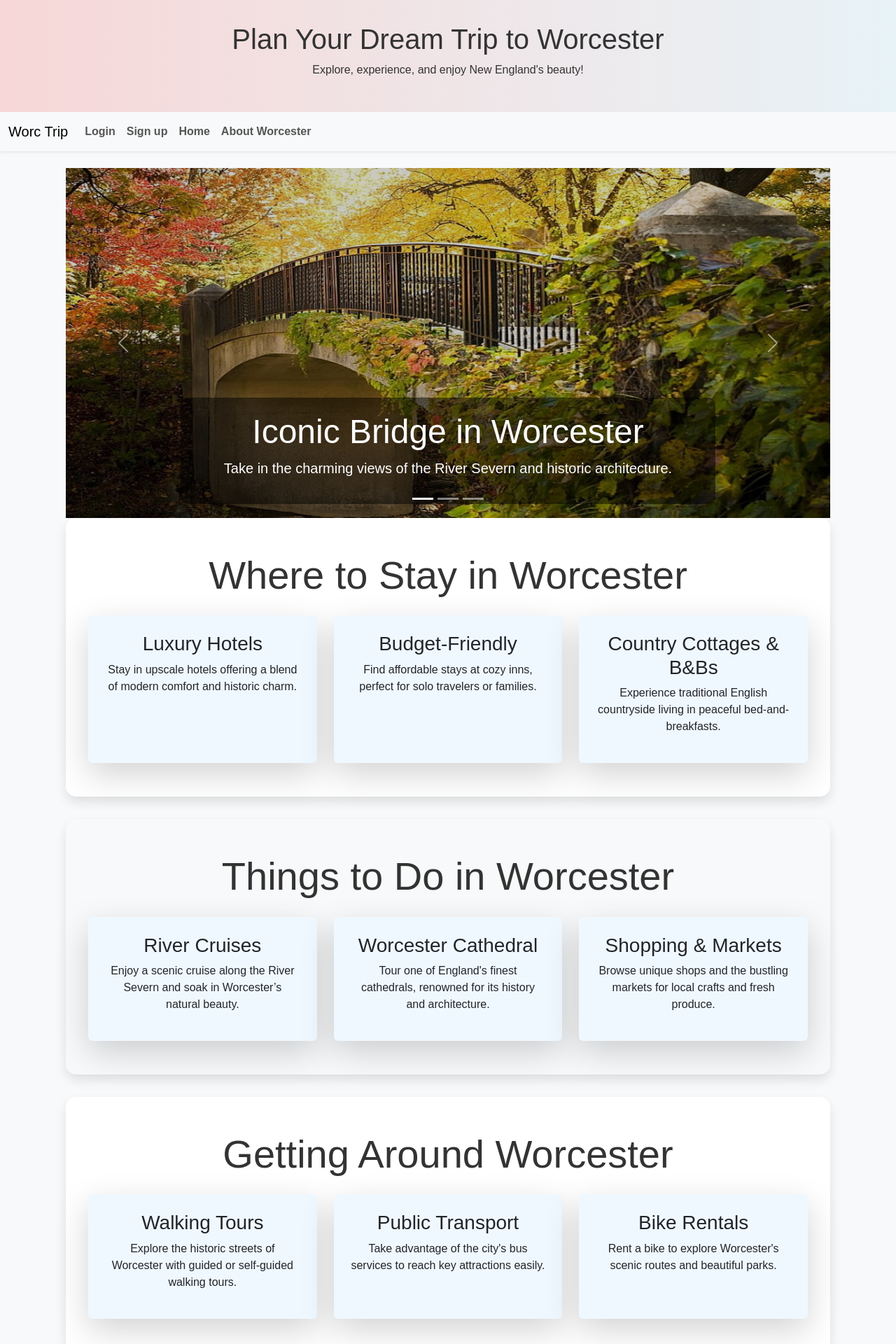
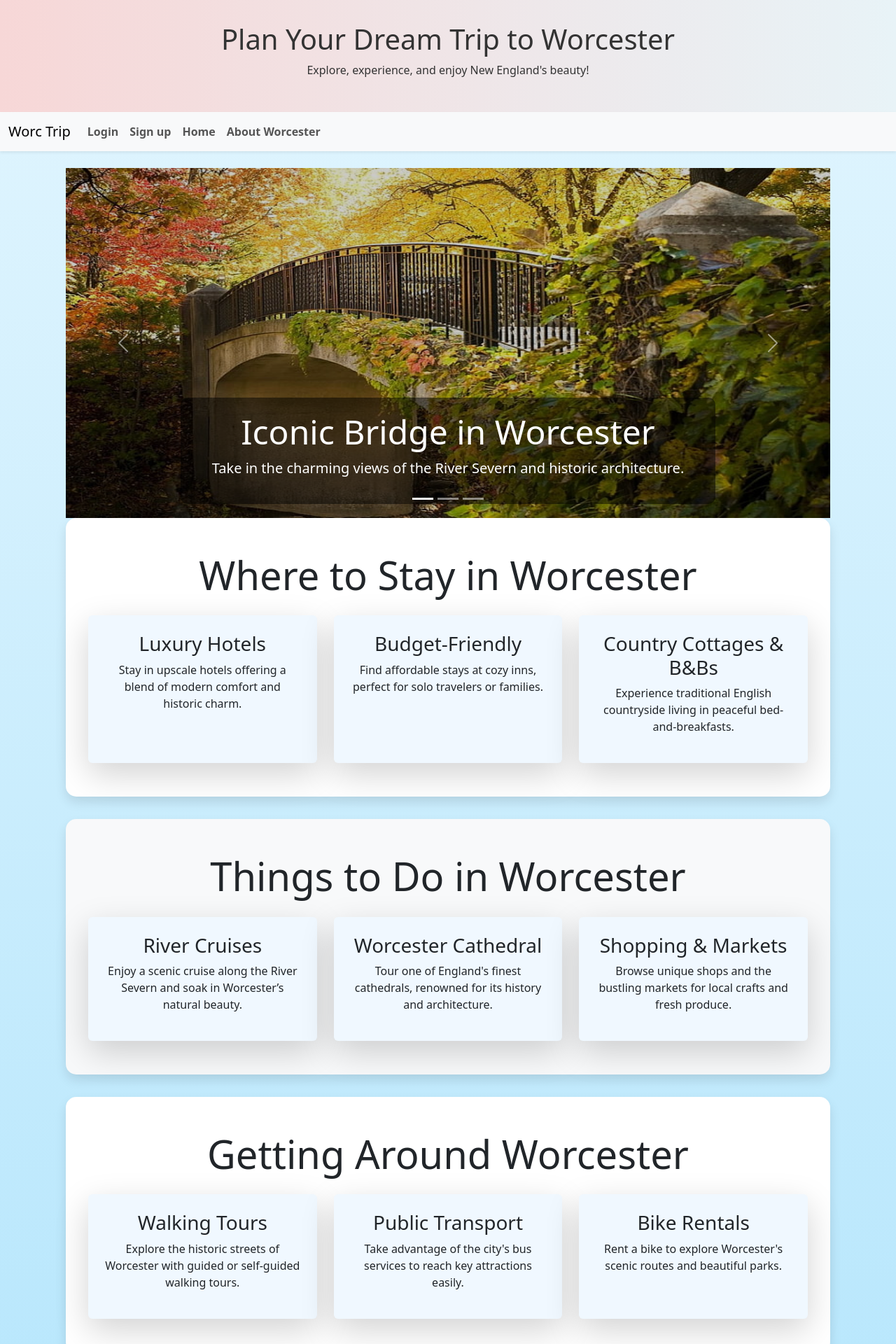
Before and after one commit to jwerr/Django_project, a Django app: page / in a window 1280 px wide. Shown: the top 1920 px of the page at 70% size. Run offline with Django 5.2, Linux system fonts and the light colour scheme; some libraries are stand-ins or nearby versions.

```diff
--- a/my_dream/base/templates/base/base.html
+++ b/my_dream/base/templates/base/base.html
@@ -8,13 +8,15 @@
     {% load static %}
     <style>
         body {
-            font-family: 'Arial', sans-serif;
+            background: linear-gradient(to top , #b3e5fc, #e1f5fe);
+
+           /* font-family: 'Arial', sans-serif;
             background-color: #f8f9fa;
             color: #333;
 
             background-size: cover;
             background-repeat: no-repeat;
-            background-position: center;
+            background-position: center;*/
         }
         header {
             background: linear-gradient(to right, #f7d7d7, #e8f3f7);
--- a/my_dream/base/templates/base/home.html
+++ b/my_dream/base/templates/base/home.html
@@ -148,4 +148,12 @@
     }
 </style>
 
+<script>
+    var myCarousel = document.querySelector('#demo');
+    var carousel = new bootstrap.Carousel(myCarousel, {
+        interval: 1000, // 3 seconds between slides
+        pause: false // Autoplay continues even when hovering over carousel
+    });
+</script>
+
 {% endblock %}
```
